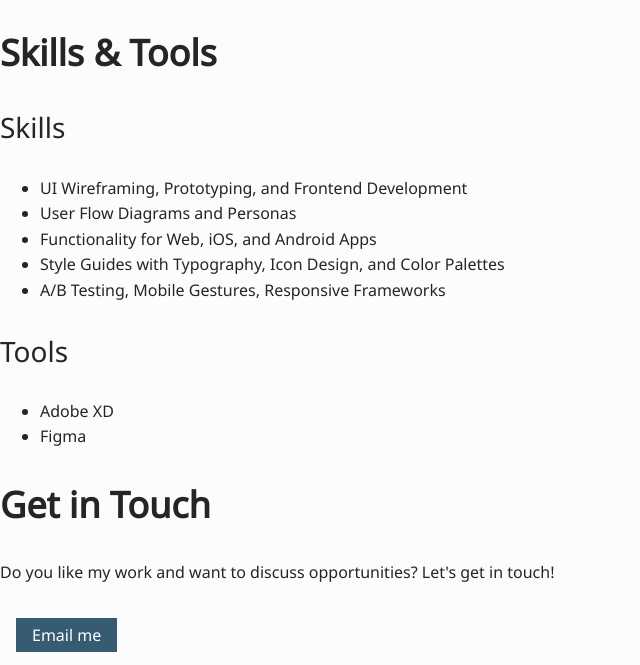
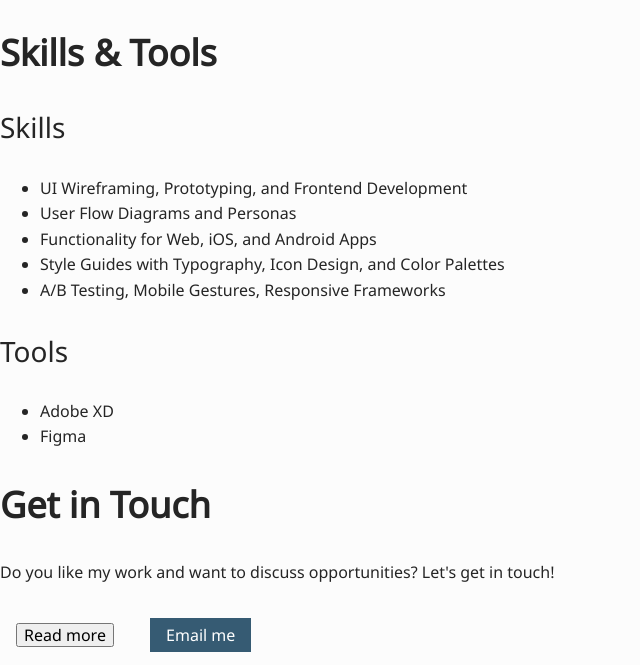
Before and after one commit to lrobles92/Portfolio-Site-LettyRobles, a plain HTML site: page about.html in a window 1280 px wide. Shown: the part 2759-3424 px from the top of the page, without its empty margins (0-640 px from the left). Drawn offline with nearby package versions, Linux system fonts and the light colour scheme.

Commit message:
Update about.html
Added read more button

```diff
--- a/about.html
+++ b/about.html
@@ -123,6 +123,7 @@
   Do you like my work and want to discuss opportunities? Let's get in touch!
 </p>
 <div>
+  <button href="#" class="button">Read more</button>
   <button href="robles.letty92@gmail.com" class="btn btn-border-pop">Email me</button>
 </div>
 
```
